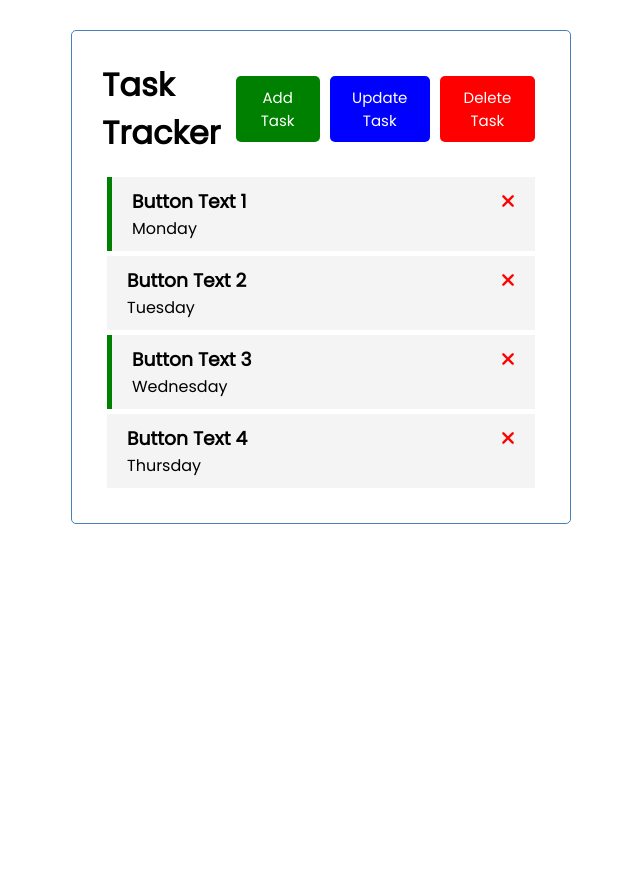
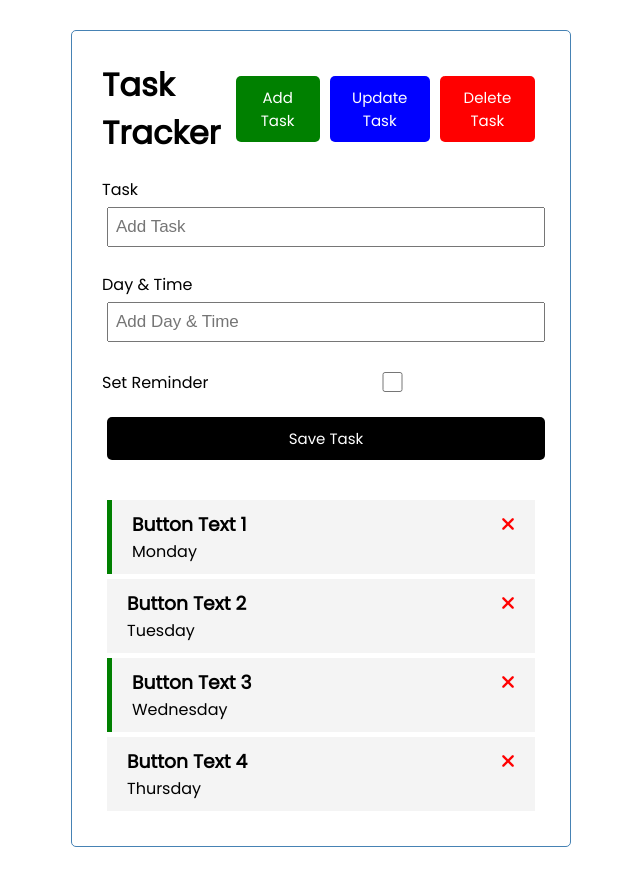
Before and after one commit to RedHaider/Task_Tracker_Application_Vue_JS, a Vue app in the folder tracker/: page / in a window 1280 px wide. Shown: the whole page, without its empty margins (319-959 px from the left). Before the commit the page ends 800 px from the top, so only its background shows below. Built offline with nearby package versions, Linux system fonts and the light colour scheme.

Commit message:
7th commit

```diff
--- a/tracker/src/App.vue
+++ b/tracker/src/App.vue
@@ -1,6 +1,7 @@
 <template>
   <div class="container">
     <Header title="Task Tracker"/>
+    <AddTask @add-task="addTask" />
     <Tasks @toggle-reminder="toggleReminder" @delete-task="deleteTask" :tasks="tasks"/>
   </div>
 </template>
@@ -8,12 +9,14 @@
 <script>
 import Header from './components/header.vue'
 import Tasks from './components/Tasks.vue'
+import AddTask from './components/AddTask.vue'
 
 export default {
   name: 'App',
   components: {
     Header, // Corrected component name from Headers to Header
     Tasks,
+    AddTask,
 
   },
   data(){
@@ -22,6 +25,11 @@
     }
   },
   methods: {
+
+  addTask(task){
+     this.tasks = [...this.tasks, task]
+  },
+
   deleteTask(id) {
     console.log('Deleted',id)
     if (confirm('Are you sure')){
--- /dev/null
+++ b/tracker/src/components/AddTask.vue
@@ -0,0 +1,100 @@
+<template>
+    <form @submit="onSubmit" class="add-form">
+      <div class="form-control">
+        <label>Task</label>
+        <input type="text" v-model="text" name="text" placeholder="Add Task" />
+      </div>
+      <div class="form-control">
+        <label>Day & Time</label>
+        <input
+          type="text"
+          v-model="day"
+          name="day"
+          placeholder="Add Day & Time"
+        />
+      </div>
+      <div class="form-control form-control-check">
+        <label>Set Reminder</label>
+        <input type="checkbox" v-model="reminder" name="reminder" />
+      </div>
+
+      <input type="submit" value="Save Task" class="btn btn-block" />
+    </form>
+  </template>
+
+<script>
+/* eslint-disable vue/multi-word-component-names */
+
+export default {
+
+    name: 'AddTask',
+
+    data(){
+        return{
+            text:'',
+            day:'',
+            reminder:false,
+        }
+    },
+    methods: {
+        onSubmit(e){
+            e.preventDefault()
+        if(!this.text) {
+            alert('please baksho bhor, naile marmu')
+            return
+        }
+        const newTask = {
+            id: Math.floor(Math.random()*1000),
+            text : this.text,
+            day: this.day,
+            reminder : this.reminder,
+        }
+        this.$emit('add-task', newTask)
+
+        this.text= '',
+        this.day= '',
+        this.reminder= false
+
+        },
+    },
+
+}
+/* eslint-enable vue/multi-word-component-names */
+</script>
+
+<style scoped>
+.add-form {
+  margin-bottom: 40px;
+}
+
+.form-control {
+  margin: 20px 0;
+}
+
+.form-control label {
+  display: block;
+}
+
+.form-control input {
+  width: 100%;
+  height: 40px;
+  margin: 5px;
+  padding: 3px 7px;
+  font-size: 17px;
+}
+
+.form-control-check {
+  display: flex;
+  align-items: center;
+  justify-content: space-between;
+}
+
+.form-control-check label {
+  flex: 1;
+}
+
+.form-control-check input {
+  flex: 2;
+  height: 20px;
+}
+</style>
```
